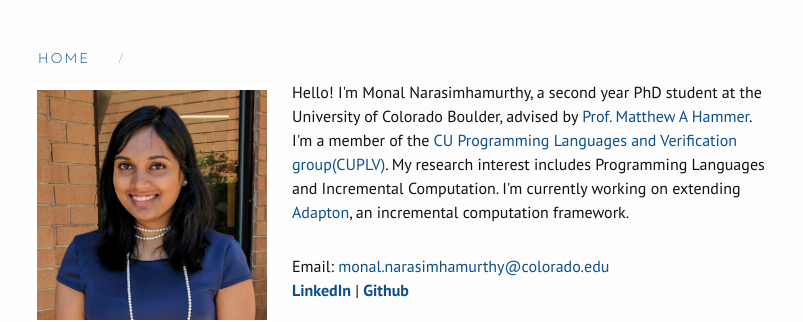
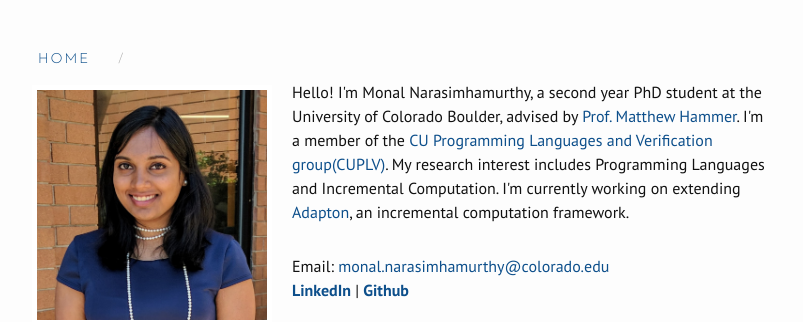
Before and after one commit to monal/monal.github.io, a Jekyll site: the page built from index.html, in a window 1280 px wide. Shown: the part 202-524 px from the top of the page, without its empty margins (238-1041 px from the left). Built offline with Jekyll 4.4.1, drawn with Linux system fonts in a browser that asks for light colours; nearby versions of some CDN libraries.

Commit message:
Fix name

```diff
--- a/index.html
+++ b/index.html
@@ -6,7 +6,7 @@ layout: default
 <p style="float: left; margin-top: 5px; margin-right: 20px;">
   <img src="monal-1.jpg" alt="" height="230" width="230" style='border:5px solid #FFF'>
 </p>
-<p style="margin-top: 10px; margin-left: 30px">Hello! I'm Monal Narasimhamurthy, a second year PhD student at the University of Colorado Boulder, advised by <a href="http://www.matthewhammer.org">Prof. Matthew A Hammer</a>. I'm a member of the <a href="http://plv.colorado.edu">CU Programming Languages and Verification group(CUPLV)</a>. My research interest includes Programming Languages and Incremental Computation. I'm currently working on extending <a href="http://plv.colorado.edu/adapton/">Adapton</a>, an incremental computation framework.
+<p style="margin-top: 10px; margin-left: 30px">Hello! I'm Monal Narasimhamurthy, a second year PhD student at the University of Colorado Boulder, advised by <a href="http://www.matthewhammer.org">Prof. Matthew Hammer</a>. I'm a member of the <a href="http://plv.colorado.edu">CU Programming Languages and Verification group(CUPLV)</a>. My research interest includes Programming Languages and Incremental Computation. I'm currently working on extending <a href="http://plv.colorado.edu/adapton/">Adapton</a>, an incremental computation framework.
 
 </p>
 <p style="margin-top: 30px;">Email: <a href="mailto:monal.narasimhamurthy@colorado.edu">monal.narasimhamurthy@colorado.edu</a><br>
```
